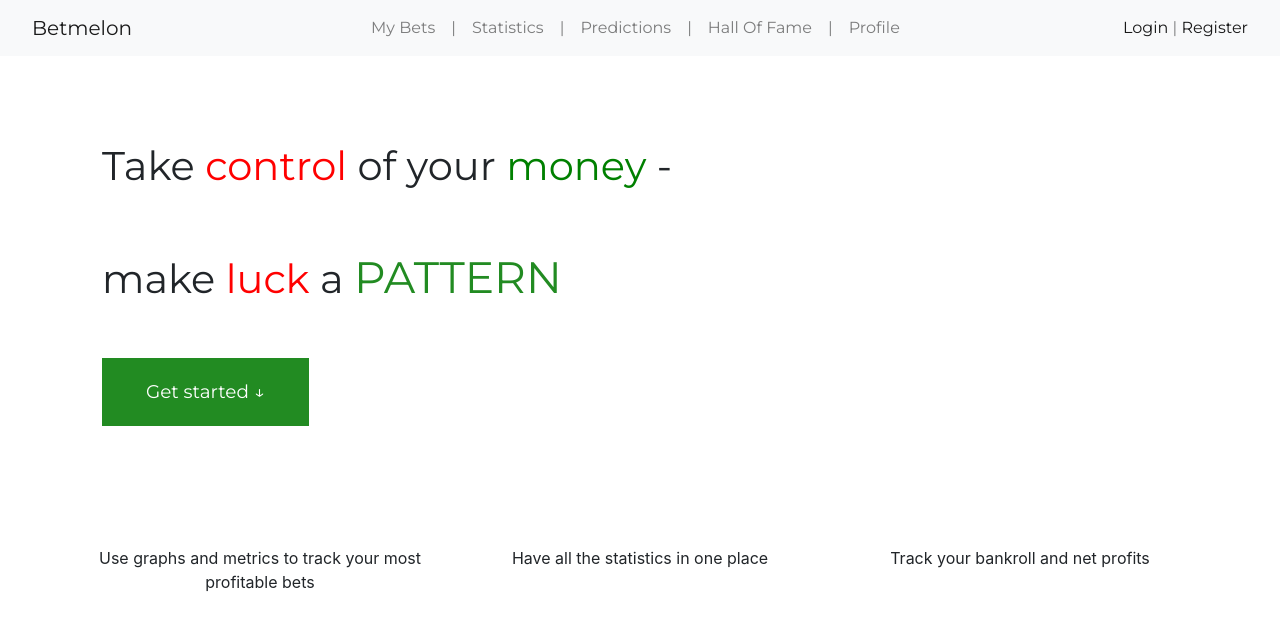
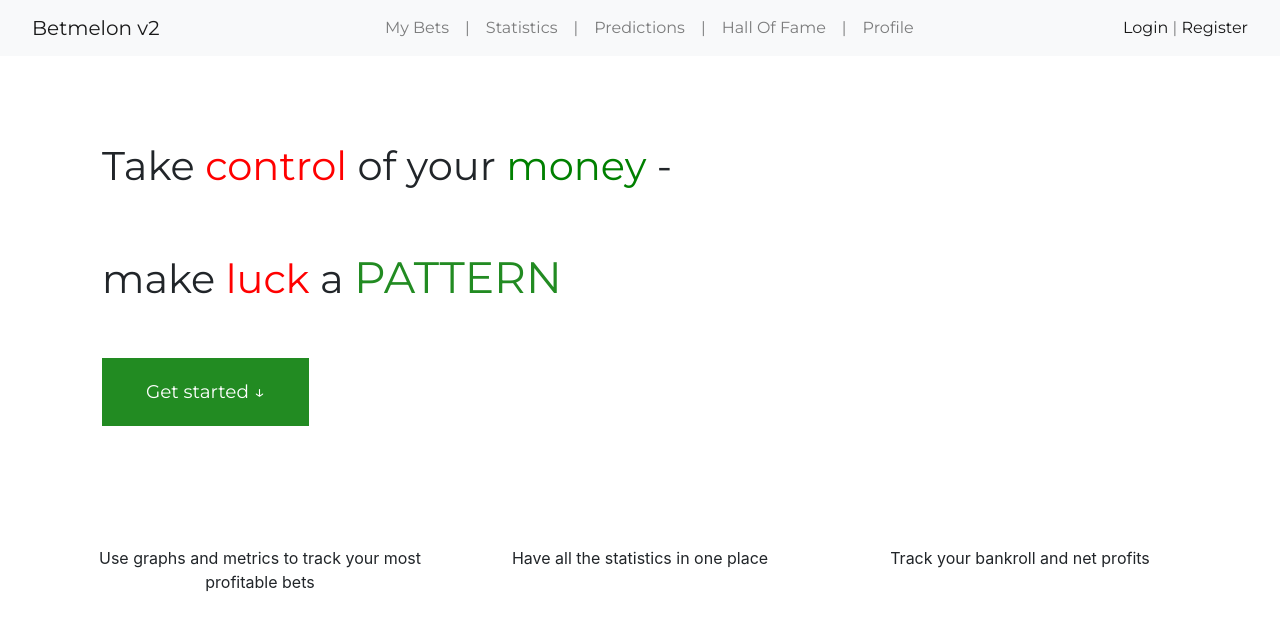
Before and after one commit to nmelentjevs/betmelon, a React (Create React App) app in the folder client/: page / in a window 1280 px wide. Shown: the top 630 px of the page. Built offline with nearby package versions, Linux system fonts and the light colour scheme.

Commit message:
updated header

```diff
--- a/client/src/components/header/Header.js
+++ b/client/src/components/header/Header.js
@@ -34,7 +34,7 @@ const Header = ({ state: { state, setUserFromLocal, logout } }) => {
   return (
     <Navbar expand="lg" className="container-fullwidth bg-light">
       <Link className="navbar-brand ml-3" to="/">
-        Betmelon
+        Betmelon v2
       </Link>{' '}
       <Navbar.Toggle />
       <Navbar.Collapse className="flex-grow-0 mr-3 navbar-flex">
```
